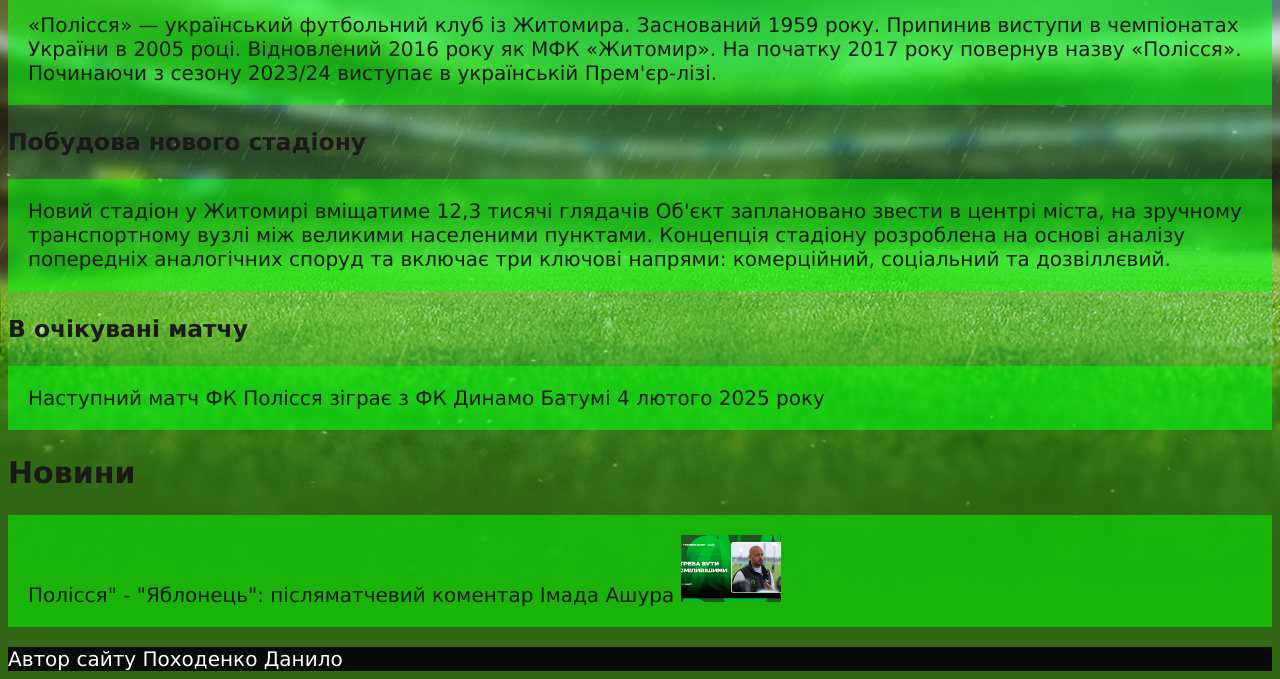
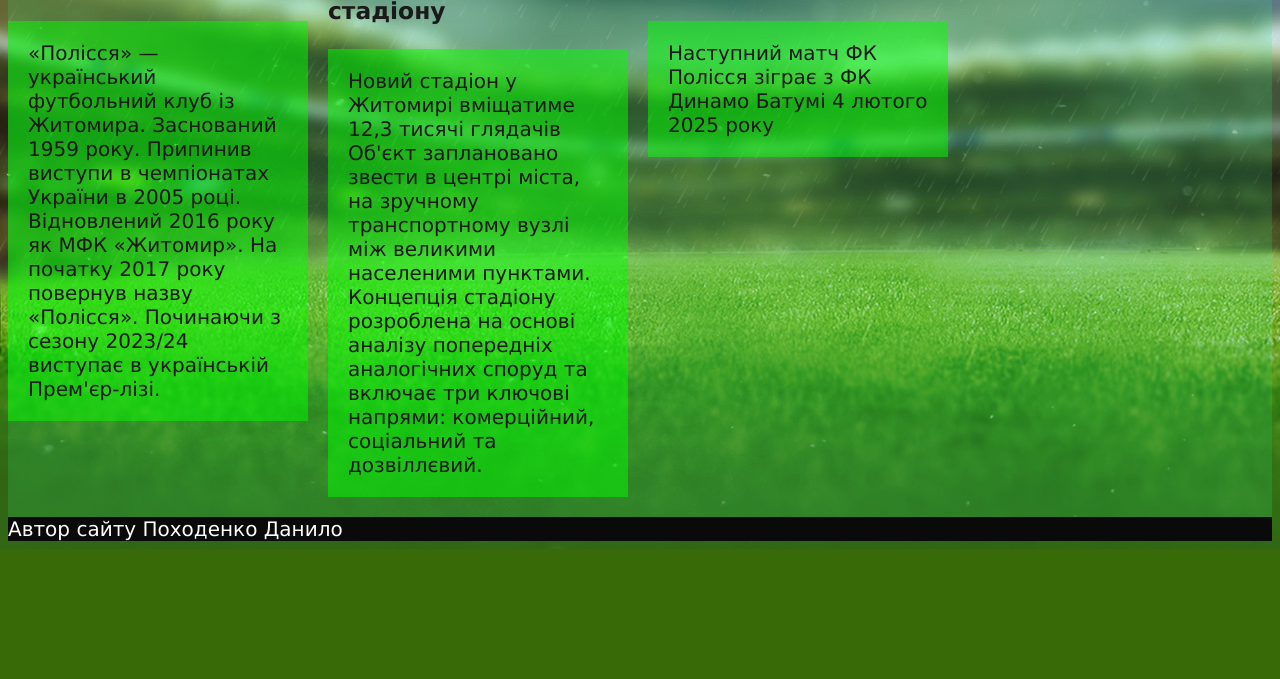
Before and after one commit to danilko1010s/fc_polissya, a plain HTML site: page index.html in a window 1280 px wide. Shown: the part 343-1022 px from the top of the page. After the commit the page ends 892 px from the top, so only its background shows below. Drawn offline with Linux system fonts and the light colour scheme.

Commit message:
pvsybd cnhernehe

```diff
--- a/index.html
+++ b/index.html
@@ -10,14 +10,16 @@
 <body>
     <header>
         <h1>ФУТБОЛЬНИЙ КЛУБ ПОЛІССЯ</h1>
+        <img src="img/FC_Polissya_Logo.svg.png"
+        alt="Логотип ФК ПОЛІССЯ">
     </header>
     <main>
 <section id="highlights">
     <h2>Основна інформація</h2>
+    <div class="highlights-container ">
     <article>
         <h3>ФК «Полісся»</h3>
-        <img src="img/FC_Polissya_Logo.svg.png"
-        alt="Логотип ФК ПОЛІССЯ">
+
         <p>«Полісся» — український футбольний клуб із Житомира. Заснований 1959 року. Припинив виступи в чемпіонатах України в 2005 році.
             Відновлений 2016 року як МФК «Житомир». На початку 2017 року повернув назву «Полісся». Починаючи з сезону 2023/24 виступає в українській Прем'єр-лізі.</p>
 
@@ -36,12 +38,7 @@
     </article>
 </section>
 <section id="news">
-    <h2>  Новини</h2>
-    <article>
-        <p>Полісся" - "Яблонець": післяматчевий коментар Імада Ашура
-            <img src="img/b55f9bcc8a0eb9c09ed02948cb5d78cf181121.jpg" alt="Результат матчу"
-        </p>
-    </article>
+
 </section>
 <section></section>
 <section></section>
--- a/style.css
+++ b/style.css
@@ -25,4 +25,17 @@ img {
 }
 #highlights {
   background-color: #2be6792f;
+  display: flex;
+  flex-direction: column;
 }
+.highlights-container
+{
+  display: flex;
+  flex-direction: row;
+  gap: 20px;
+
+}
+ .highlights-container  article
+ {
+width: 300px;
+ }
```
